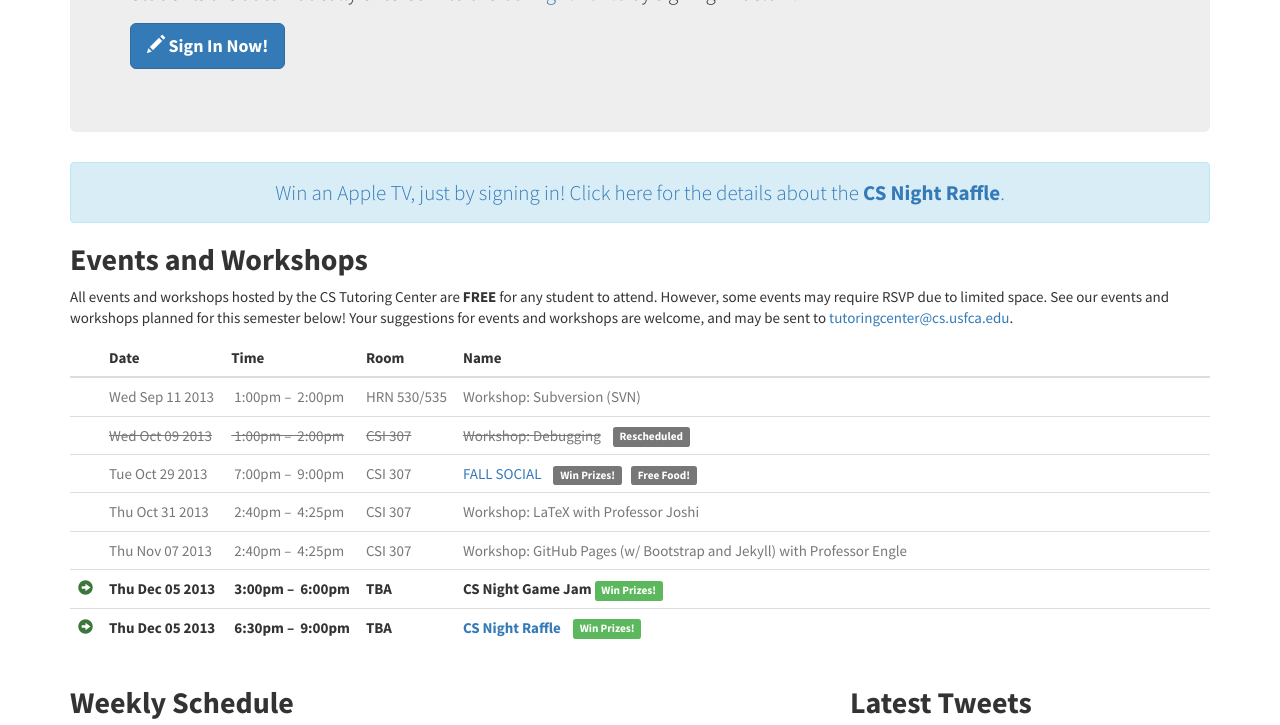
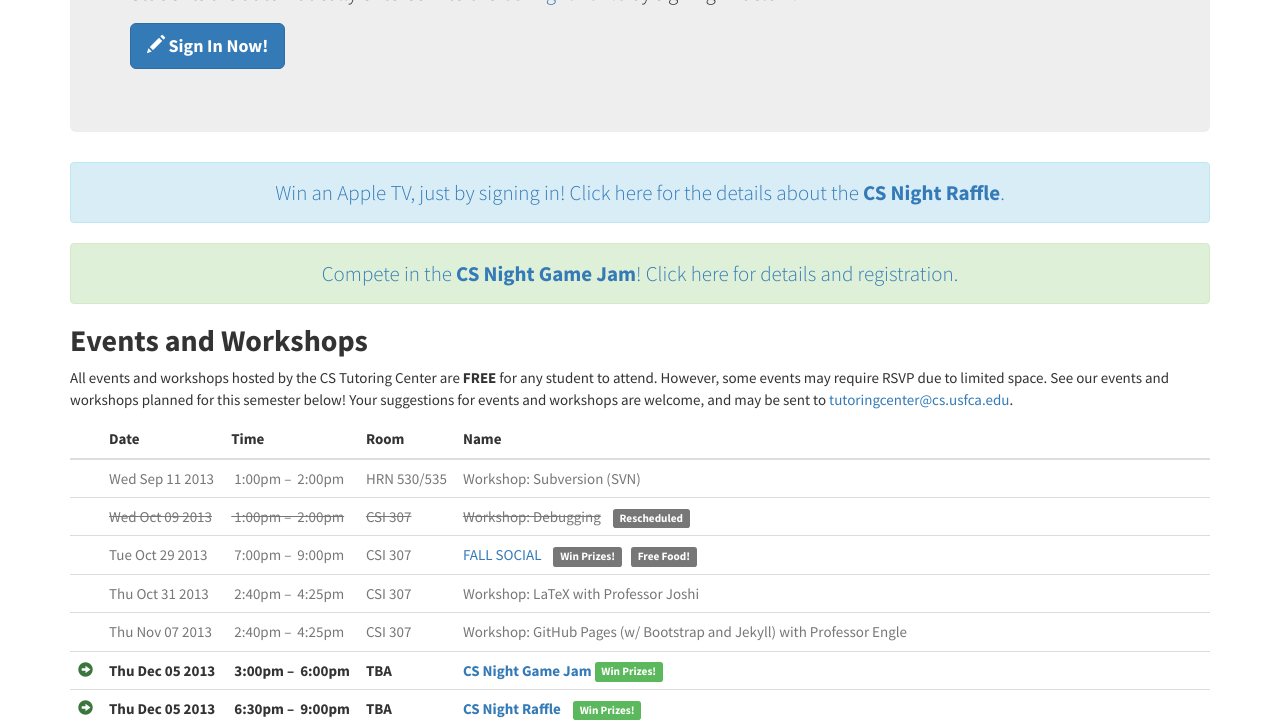
Before and after one commit to CSTutors/CSTutors.github.io, a Jekyll site: the page built from index.html, in a window 1280 px wide and 900 px high, scrolled down 376 px, cut to the strip 0-725 px from the top of the window. Built offline with Jekyll 4.4.1, drawn with Linux system fonts in a browser that asks for light colours; nearby versions of some CDN libraries; comment, search, counter and statistics services are not loaded.

Commit message:
Adding Game Jam details.

```diff
--- a/index.html
+++ b/index.html
@@ -25,6 +25,8 @@ title: Home
         <!--<div class="lead alert alert-info text-center"><a href="{{ site.url }}/social.html">The <strong>Fall Social</strong> will be Tue Oct 29 from 7pm to 9pm in CSI. <strong>Win Prizes! Free Food!</strong> Click for details!</a></div>//-->
 
         <div class="lead alert alert-info text-center"><a href="{{ site.url }}/raffle.html">Win an Apple TV, just by signing in! Click here for the details about the <strong>CS Night Raffle</strong>.</a></div>
+
+        <div class="lead alert alert-success text-center"><a href="http://tutoringcenter.cs.usfca.edu/gamejam/">Compete in the <strong>CS Night Game Jam</strong>! Click here for details and registration.</a></div>
 
         <h2>Events and Workshops</h2>
 
@@ -87,7 +89,7 @@ title: Home
                     <td nowrap>Thu Dec 05 2013</td>
                     <td nowrap>&nbsp;3:00pm &ndash; &nbsp;6:00pm</td>
                     <td nowrap>TBA</td>
-                    <td>CS Night Game Jam <span class="label label-success">Win Prizes!</span></td>
+                    <td><a href="http://tutoringcenter.cs.usfca.edu/gamejam/">CS Night Game Jam</a> <span class="label label-success">Win Prizes!</span></td>
                 </tr>
 
                 <tr style="font-weight: 900;">
```
Also changed, not shown: 1 other file.
